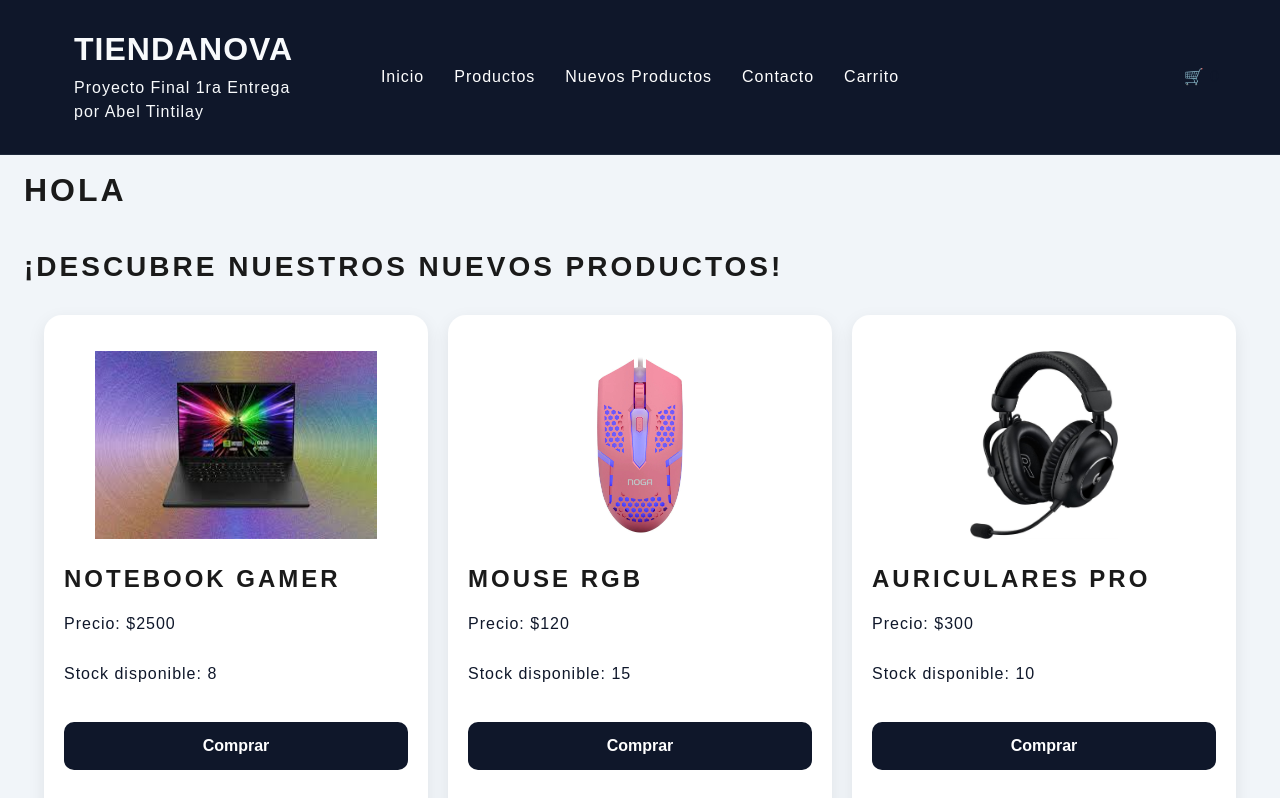
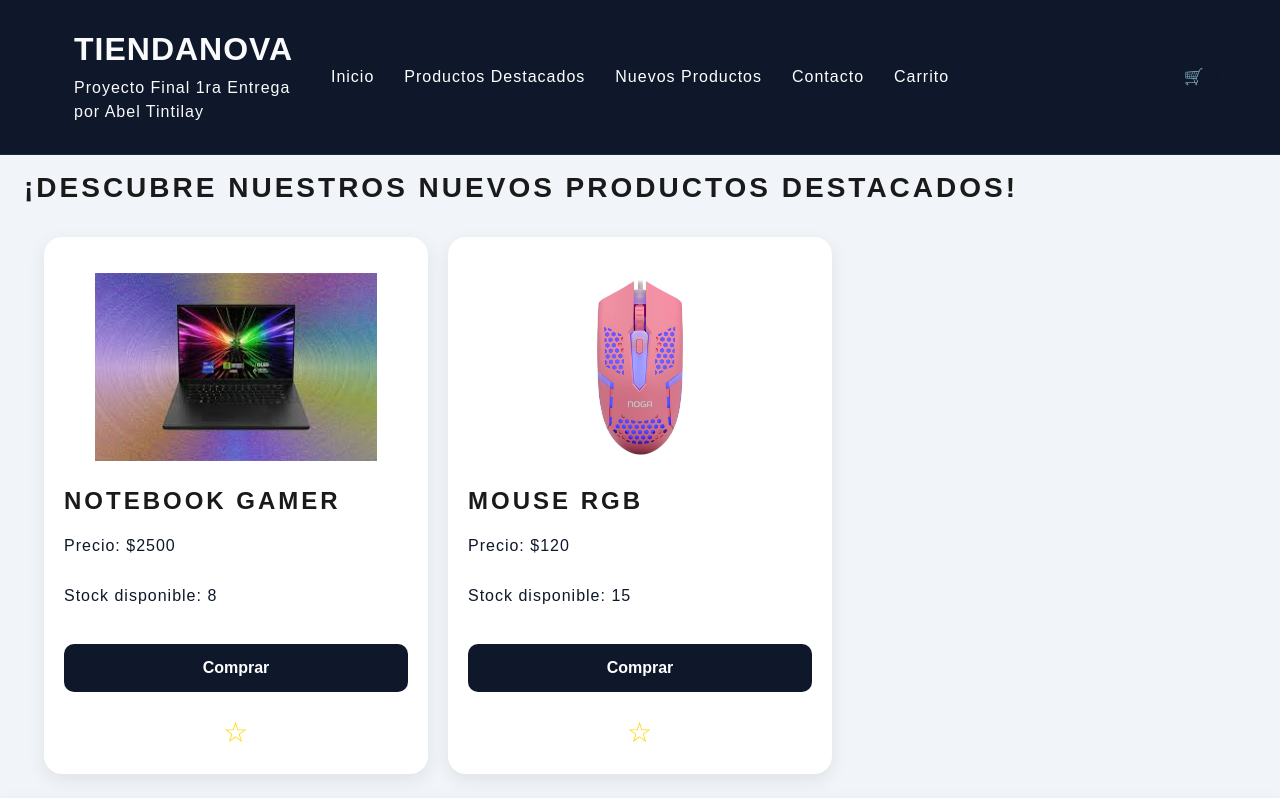
Before and after one commit to abeltintilay/1ra-Entrega-Proyecto-TiendaNova-ABEL-SEBASTIAN-TINTILAY, a React (Vite) app: page /productos in a window 1280 px wide. Shown: the top 798 px of the page. Built offline with nearby package versions, Linux system fonts and the light colour scheme.

Commit message:
Se mejoro producto destacado, agregando una funcion llamanda ProductoDestacado y se uso filter()

```diff
--- a/public/data/productos.json
+++ b/public/data/productos.json
@@ -4,41 +4,47 @@
     "nombre": "Notebook Gamer",
     "precio": 2500,
     "stock": 8,
-    "imagen": "/images/imgProductos/1-notebook.jpg"
+    "imagen": "/images/imgProductos/1-notebook.jpg",
+    "destacado": true
   },
   {
     "id": 2,
     "nombre": "Mouse RGB",
     "precio": 120,
     "stock": 15,
-    "imagen": "/images/imgProductos/2-mouse-rgb.webp"
+    "imagen": "/images/imgProductos/2-mouse-rgb.webp",
+    "destacado": true
   },
   {
     "id": 3,
     "nombre": "Auriculares Pro",
     "precio": 300,
     "stock": 10,
-    "imagen": "/images/imgProductos/3-auriculares-pro.jpg"
+    "imagen": "/images/imgProductos/3-auriculares-pro.jpg",
+    "destacado": false
   },
   {
     "id": 4,
     "nombre": "Teclado Mecánico",
     "precio": 450,
     "stock": 12,
-    "imagen": "/images/imgProductos/4-teclado-mecanico.jpg"
+    "imagen": "/images/imgProductos/4-teclado-mecanico.jpg",
+    "destacado": false
   },
   {
     "id": 5,
     "nombre": "Monitor UltraWide",
     "precio": 1800,
     "stock": 5,
-    "imagen": "/images/imgProductos/5-MonitorUltraWide.jpg"
+    "imagen": "/images/imgProductos/5-MonitorUltraWide.jpg",
+    "destacado": false
   },
   {
     "id": 6,
     "nombre": "Silla Gamer",
     "precio": 950,
     "stock": 7,
-    "imagen": "/images/imgProductos/6-SillaGamer.jpg"
+    "imagen": "/images/imgProductos/6-SillaGamer.jpg",
+    "destacado": false
   }
 ]
--- a/src/App.jsx
+++ b/src/App.jsx
@@ -7,6 +7,8 @@ import styles from "./App.module.css";
 import FormularioContainer from "./components/FormularioProducto/FormularioContainer";
 
 import Cart from "./components/Cart/Cart";
+
+import ProductoDestacado from "./components/ProductoDestacado/ProductoDestacado";
 
 /*   directorio  */
 import Directorio from "./components/Footer/Directorio";
@@ -36,11 +38,8 @@ function App() {
                   path="productos"
                   element={
                     <>
-                  <section className={styles.introSection}>
-                    <h1>Hola</h1>
-                  </section>
-                  <ItemListContainer
-                    mensaje={"¡Descubre nuestros nuevos productos!"}
+                          <ProductoDestacado
+                            mensaje={"¡Descubre nuestros nuevos productos DESTACADOS!"}
                           />
                     </>
                   }
--- a/src/components/Items/ItemListContainer/ItemListContainer.jsx
+++ b/src/components/Items/ItemListContainer/ItemListContainer.jsx
@@ -2,7 +2,8 @@ import { useEffect, useState } from "react";
 import ItemList from "../ItemList/ItemList";
 import styles from "./ItemListContainer.module.css";
 
-function ItemListContainer({ mensaje }) {
+function ItemListContainer({ mensaje, destacado }) {
+
   const [productos, setProductos] = useState([]);
   const [cargando, setCargando] = useState(true);
   const [error, setError] = useState(null);
@@ -40,11 +41,15 @@ function ItemListContainer({ mensaje }) {
     return <p>Error: {error}</p>;
   }
 
+// FILTRANDO LOS PRODUCTOS DESTACADOS
+
+const productosAMostrar = destacado ? productos.filter((prod) => prod.destacado) : productos;
+
   return (
     <section className={styles.contenedor}>
       <h2 className={styles.titulo}>{mensaje}</h2>
 
-      <ItemList productos={productos} />
+      <ItemList productos={productosAMostrar} />
     </section>
   );
 }
--- a/src/components/NavBar/NavBar.jsx
+++ b/src/components/NavBar/NavBar.jsx
@@ -25,7 +25,7 @@ function Navbar() {
                  >
                     <li><Link to="/">Inicio</Link></li>
 
-                    <li><Link to="/productos">Productos</Link></li>
+                    <li><Link to="/productos">Productos Destacados</Link></li>
 
                     <li><Link to="/nuevos-productos">Nuevos Productos</Link></li>
 
--- /dev/null
+++ b/src/components/ProductoDestacado/ProductoDestacado.jsx
@@ -0,0 +1,14 @@
+import ItemListContainer from '../Items/ItemListContainer/ItemListContainer';
+// import styles from './ProductoDestacado.module.css';
+
+function ProductoDestacado ({mensaje}){
+return(
+    <>
+
+        <ItemListContainer mensaje={mensaje} destacado={true} />
+
+    </>
+)
+
+}
+export default ProductoDestacado;
--- /dev/null
+++ b/src/components/ProductoDestacado/ProductoDestacado.module.css
@@ -0,0 +1,4 @@
+.introSection {
+  padding: 16px;
+  color: rgb(24, 22, 22);
+}
```
Also changed, not shown: src/index.css (+0 -119 lines). Lines whose indentation alone changed are shown as unchanged.
